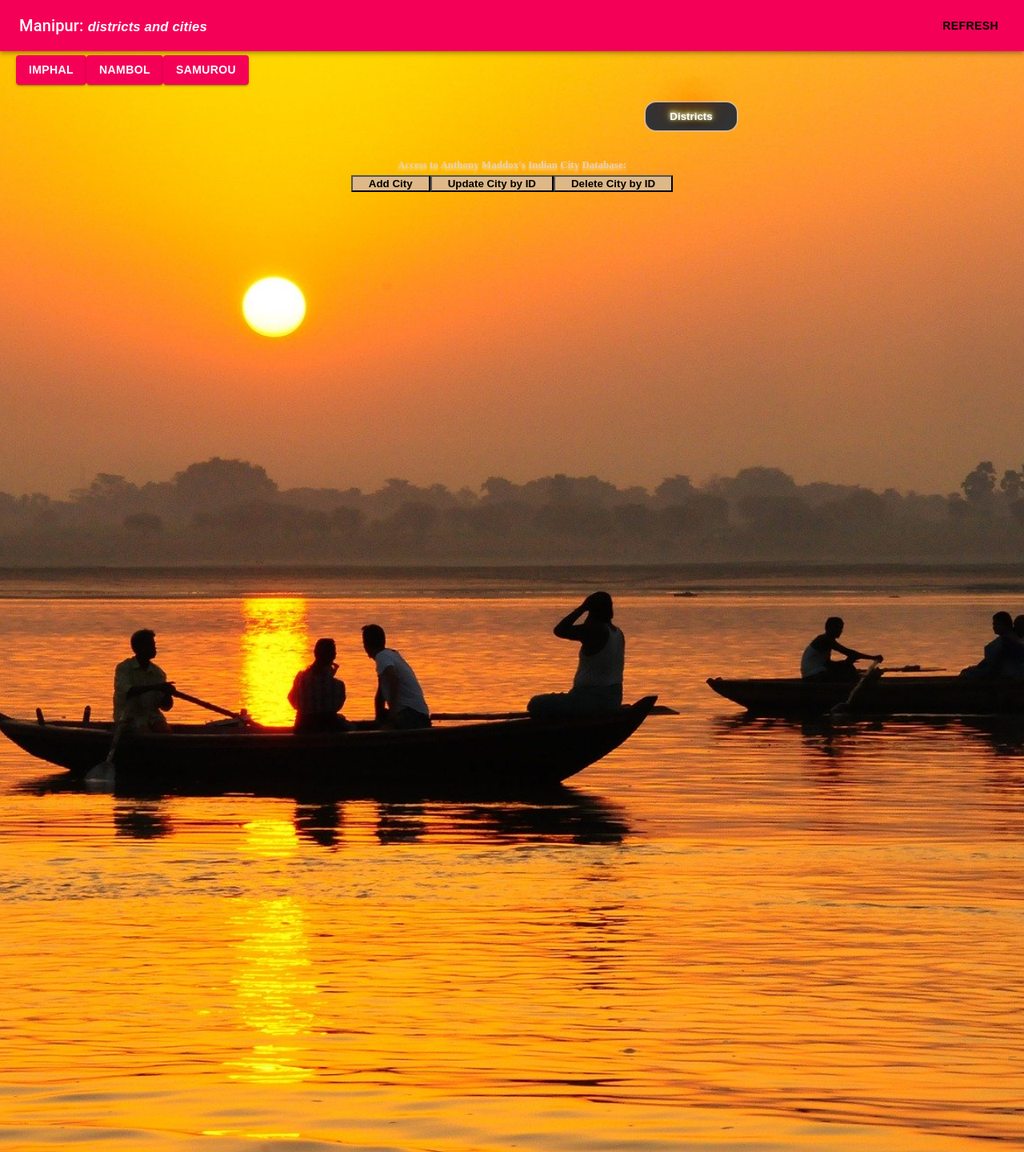
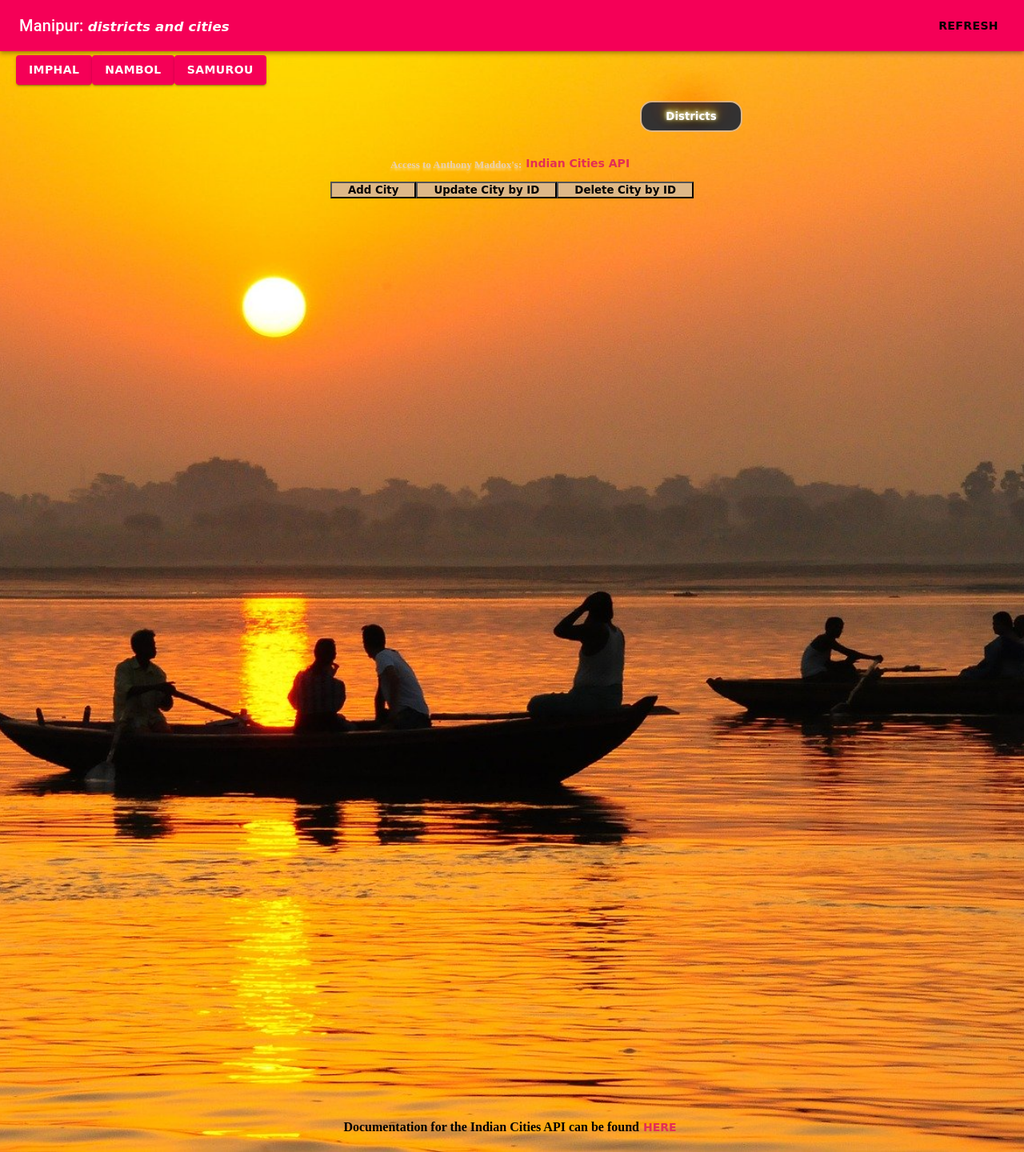
Before and after one commit to AnthonyMaddox/indian-cities-MERN, a React (Create React App) app: page / in a window 1280 px wide. Shown: the whole page at 80% size. Built offline with nearby package versions, Linux system fonts and the light colour scheme; no server answers.

Commit message:
added links

```diff
--- a/src/App.css
+++ b/src/App.css
@@ -1,6 +1,5 @@
 * {
-  font-family: fantasy;
-  -webkit-font-family: fantasy;
+  font-family: "Comic Sans MS", cursive, sans-serif;
   font-weight: bolder;
 }
 
@@ -185,13 +184,25 @@
   display: flex;
   justify-content: center;
   margin-top: 20px;
+  margin-bottom: -20px;
 }
 .accessDiv p {
   font-size: 13px;
   font-family: "Times New Roman", Times, serif;
-  margin-bottom: -15px;
   color: rgb(235, 208, 174);
   text-shadow: 0px 3px 3px rgba(255, 255, 255, 0.5);
+}
+.apiLink {
+  margin-top: 6px;
+  padding: 5px;
+  text-decoration: none;
+  color: rgb(228, 47, 83);
+  font-size: 14px;
+}
+.docDiv {
+    margin-top: -40px;
+    font-family: 'Times New Roman', Times, serif;
+    text-align: center;
 }
 .updateDiv {
   display: none;
--- a/src/App.js
+++ b/src/App.js
@@ -112,15 +112,32 @@ class App extends Component {
           </div>
           <div className="imphalTopDiv">
             <div className="imphalPic"></div>
-          <div className="imphalDes">Imphal is the capital city of Manipur. It spans both the Imphal East and West districts. It is most famous for it's metropolitan centre which contains the ruins of Kangla Palace, the royal seat of the former Kingdom of Manipur. It's population was 268,243 according to a 2011 census.</div>
+            <div className="imphalDes">
+              Imphal is the capital city of Manipur. It spans both the Imphal
+              East and West districts. It is most famous for it's metropolitan
+              centre which contains the ruins of Kangla Palace, the royal seat
+              of the former Kingdom of Manipur. It's population was 268,243
+              according to a 2011 census.
+            </div>
           </div>
           <div className="nambolTopDiv">
             <div className="nambolPic"></div>
-          <div className="nambolDes">The town of Nambol overlaps the Bishnupur and Imphal West districts. It is known as an educational hub and it's market called the Nambol Bazaar is one of the busiest markets in Manipur. In 2001 a census showed a population of 18,117.</div>
+            <div className="nambolDes">
+              The town of Nambol overlaps the Bishnupur and Imphal West
+              districts. It is known as an educational hub and it's market
+              called the Nambol Bazaar is one of the busiest markets in Manipur.
+              In 2001 a census showed a population of 18,117.
+            </div>
           </div>
           <div className="samurouTopDiv">
             <div className="samurouPic"></div>
-          <div className="samurouDes">Samurou city limits reach into both the Thoubal and Imphal West districts. Notable spots include two temples for the diety of Ibudhou Pakhangba, Awang Leikai and Makha Leikai. It is also the birthplace of the Manipuri poet Hijam Angahal. As of 2001 it's population was 14,232.</div>
+            <div className="samurouDes">
+              Samurou city limits reach into both the Thoubal and Imphal West
+              districts. Notable spots include two temples for the diety of
+              Ibudhou Pakhangba, Awang Leikai and Makha Leikai. It is also the
+              birthplace of the Manipuri poet Hijam Angahal. As of 2001 it's
+              population was 14,232.
+            </div>
           </div>
 
           <div className="districtBtn">
@@ -131,7 +148,16 @@ class App extends Component {
               <DList dlist={this.state.allDistricts} />
             </div>
           </div>
-          <div className="accessDiv"><p>Access to Anthony Maddox's Indian City Database:</p></div>
+          <div className="accessDiv">
+            <p>Access to Anthony Maddox's:</p>
+            <a
+              className="apiLink"
+              href="https://indian-cities-api.herokuapp.com/cities"
+              target="_blank"
+            >
+              Indian Cities API
+            </a>
+          </div>
           <div className="crudDiv">
             <div className="formDiv">
               <button className="addBtn" onClick={this.handleAddClick}>
@@ -160,6 +186,16 @@ class App extends Component {
             <DeleteForm />
           </div>
         </div>
+        <div className="docDiv">
+          Documentation for the Indian Cities API can be found
+          <a
+            className="apiLink"
+            href="https://github.com/AnthonyMaddox/sei38-project6"
+            target="_blank"
+          >
+            HERE
+          </a>
+        </div>
       </div>
     );
   }
--- a/src/PutForm.js
+++ b/src/PutForm.js
@@ -41,7 +41,7 @@ class PutForm extends Component {
     return (
       <form className="form" onSubmit={this.handleSubmit}>
         <div className="formLine">
-          <label htmlFor="id">Enter City id</label>
+          <label htmlFor="id">Enter City ID</label>
           <input id="idUpdateInput" name="id" type="text" />
         </div>
         <div className="formLine">
```
Also changed, not shown: 21 other files (tests, documents, lock files or other folders). Lines whose indentation alone changed are shown as unchanged.
